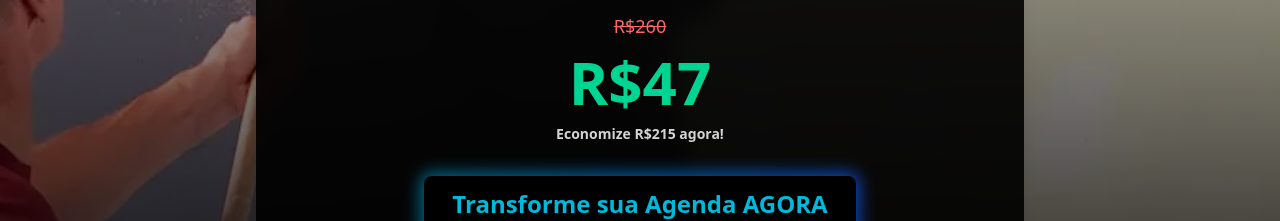
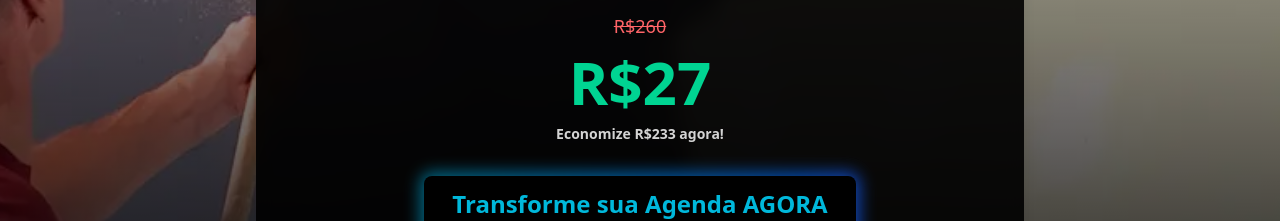
Before and after one commit to FernandoGvDev/klein_pagina, a React (Vite) app: page / in a window 1280 px wide. Shown: the part 6226-6447 px from the top of the page. Built offline with nearby package versions, Linux system fonts and the light colour scheme.

Commit message:
Update offer price and savings amount
Changed the displayed offer price from R$47 to R$27 and updated the savings amount from R$215 to R$233 to reflect the new promotion.

```diff
--- a/src/components/Offer.tsx
+++ b/src/components/Offer.tsx
@@ -77,11 +77,11 @@ export const Offer = () => {
           </span>
 
           <span className="text-3xl sm:text-4xl md:text-6xl font-extrabold text-emerald-400">
-            R$47
+            R$27
           </span>
 
           <span className="text-xs sm:text-sm text-neutral-300 font-semibold">
-            Economize R$215 agora!
+            Economize R$233 agora!
           </span>
         </div>
 
```
